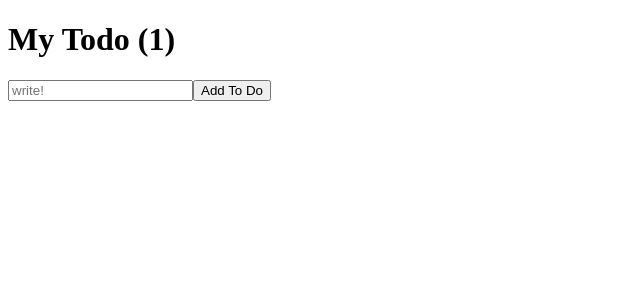
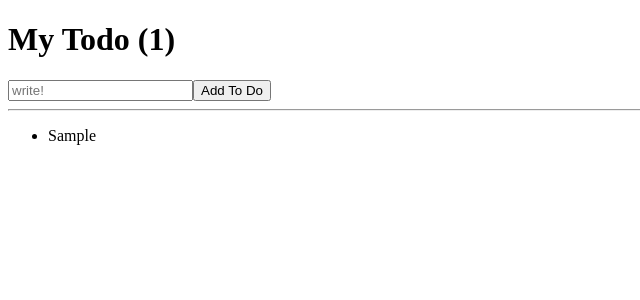
Before and after one commit to watching-dev/React_10_Nomadcoders, a React (Create React App) app in the folder ReactJS/react-project/: page / in a window 1280 px wide. Both pictures are taken after typing "Sample" into the empty fields and a click on the button "Add To Do". Shown: the top 300 px of the page, without its empty margins (0-640 px from the left). Built offline with nearby package versions, Linux system fonts and the light colour scheme.

Commit message:
[feat] 입력 데이터 출력_7 of 70_24.06.24

```diff
--- a/ReactJS/react-project/src/App.js
+++ b/ReactJS/react-project/src/App.js
@@ -13,6 +13,7 @@ function App() {
     setToDos((currentArray) => [toDo, ...currentArray]); // -- 이거랑
     // toDo가 3이고 ...currentArray라면
     // [[0], [1], [2]] 이것과 같음 그냥 currentArray로 적으면 전체 배열을 그대로 넣어버림
+    // [[Array]] ...이 없으면 이렇게 됨(초기값은 [] 니깐)
     // setToDos(function(currentArray){ // -- 이거랑 같음
     //   return []
     // } )
@@ -29,6 +30,12 @@ function App() {
         />
         <button>Add To Do</button>
       </form>
+      <hr />
+      <ul>
+        {toDos.map((item) => (
+          <li>{item}</li>
+        ))}
+      </ul>
     </div>
   );
 }
```
